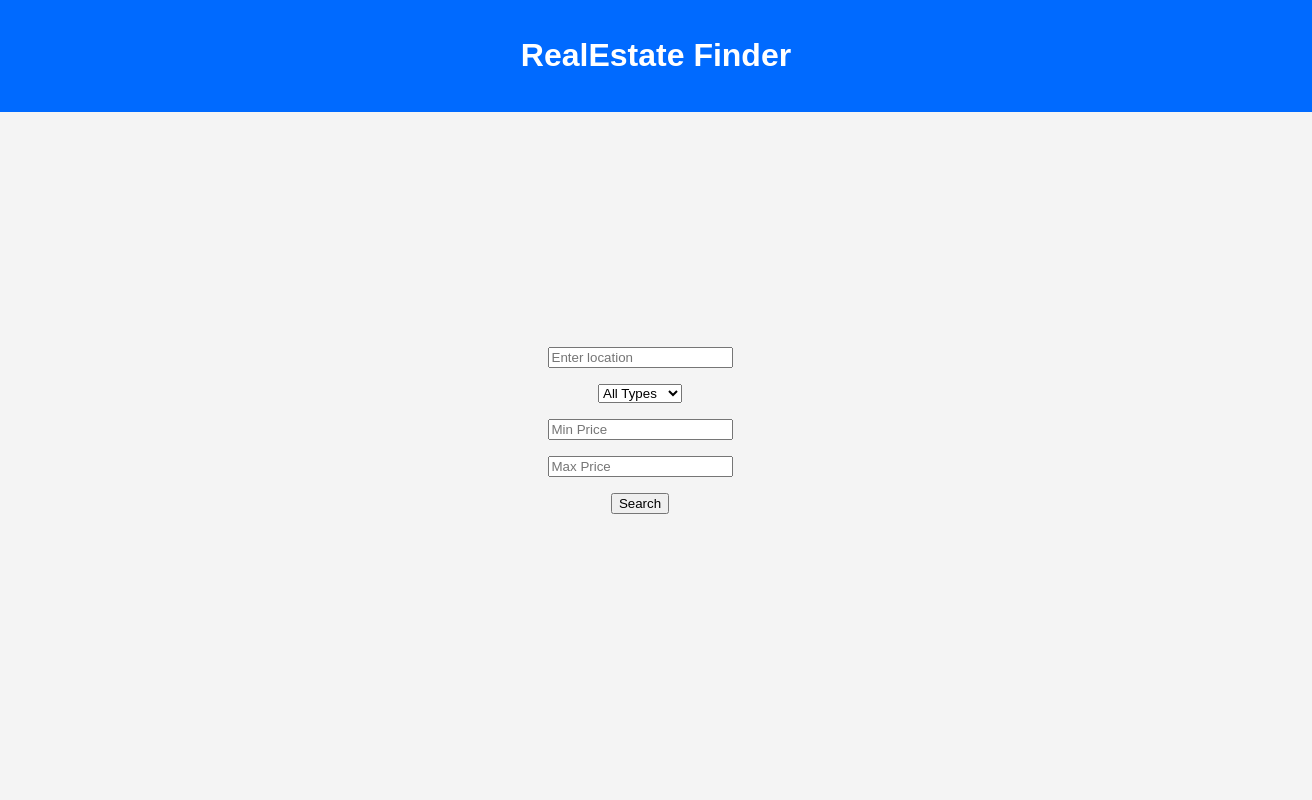
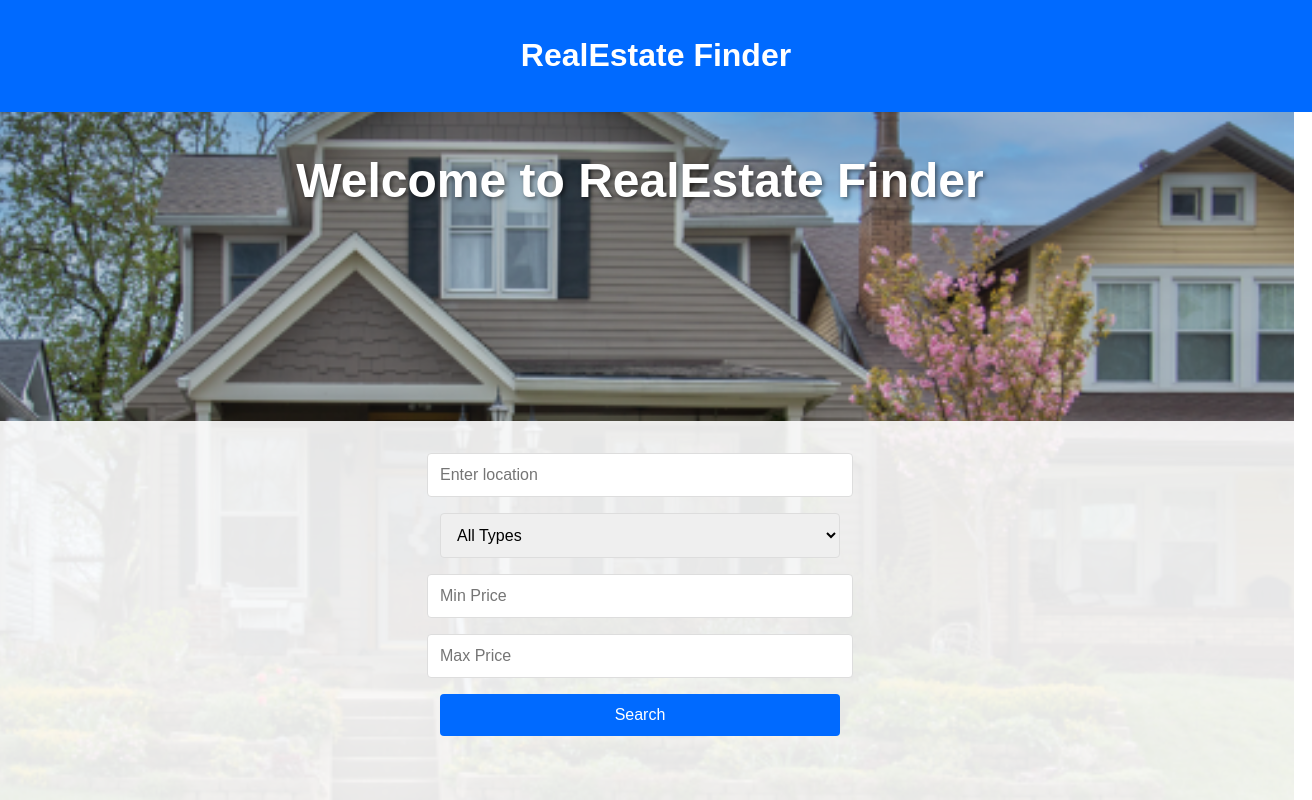
Before and after one commit to kjatkinson/Real-Estate-Finder-, a website: page index.html in a window 1280 px wide. Shown: the whole page, 1312 px wide, since content can reach past the window. Drawn offline with Linux system fonts and the light colour scheme.

Commit message:
backgroundImg

```diff
--- a/index.html
+++ b/index.html
@@ -10,50 +10,110 @@
             margin: 0;
             padding: 0;
             display: flex;
-            flex-direction: column; /* Stack header and main vertically */
-            align-items: center; /* Center content horizontally */
-            height: 100vh; /* Full height */
-            background-color: #f4f4f4; /* Optional: background color */
+            flex-direction: column;
+            align-items: center;
+            height: 100vh;
+            background-image: url('home.png');
+            background-size: cover;
+            background-position: center;
+            background-repeat: no-repeat;
+            background-attachment: fixed;
         }
+
         header {
             background-color: #006aff;
             color: white;
             padding: 1rem;
-            width: 100%; /* Full width */
-            text-align: center; /* Center header text */
-            position: fixed; /* Fix header to the top */
-            top: 0; /* Align to the top */
-            left: 0; /* Align to the left */
-            z-index: 1000; /* Ensure it stays above other content */
+            width: 100%;
+            text-align: center;
+            position: fixed;
+            top: 0;
+            left: 0;
+            z-index: 1000;
         }
+
+        .hero {
+            width: 100%;
+            height: 50vh;
+            display: flex;
+            justify-content: center;
+            align-items: center;
+            color: white;
+            text-align: center;
+            position: relative;
+        }
+
+        .hero h1 {
+            font-size: 3rem;
+            margin: 0;
+            text-shadow: 2px 2px 4px rgba(0, 0, 0, 0.5);
+        }
+
         main {
             display: flex;
             flex-direction: column;
-            justify-content: center; /* Center content vertically */
-            align-items: center; /* Center content horizontally */
-            flex-grow: 1; /* Allow main to grow and take available space */
-            margin-top: 60px; /* Space for fixed header */
+            justify-content: center;
+            align-items: center;
+            flex-grow: 1;
+            margin-top: 60px;
+            width: 100%;
+            padding: 2rem;
+            background-color: rgba(255, 255, 255, 0.9);
         }
+
         #search-form {
             display: flex;
-            flex-direction: column; /* Stack elements vertically */
-            align-items: center; /* Center elements */
-            gap: 1rem; /* Space between elements */
+            flex-direction: column;
+            align-items: center;
+            max-width: 400px;
+            width: 100%;
+            gap: 1rem;
         }
+
+        #search-form input,
+        #search-form select,
+        #search-form button {
+            width: 100%;
+            padding: 0.75rem;
+            font-size: 1rem;
+            border: 1px solid #ddd;
+            border-radius: 4px;
+        }
+
+        #search-form button {
+            background-color: #006aff;
+            color: white;
+            border: none;
+            cursor: pointer;
+            transition: background-color 0.3s;
+        }
+
+        #search-form button:hover {
+            background-color: #0056cc;
+        }
+
         #property-list {
             display: grid;
             grid-template-columns: repeat(auto-fill, minmax(250px, 1fr));
             gap: 1rem;
+            width: 100%;
+            max-width: 1200px;
+            margin-top: 2rem;
         }
+
         .property-card {
             border: 1px solid #ddd;
             padding: 1rem;
             border-radius: 4px;
+            background-color: white;
+            box-shadow: 0 2px 4px rgba(0, 0, 0, 0.1);
         }
+
         .property-card img {
             width: 100%;
             height: 200px;
             object-fit: cover;
+            border-radius: 4px;
         }
     </style>
 </head>
@@ -61,6 +121,11 @@
     <header>
         <h1>RealEstate Finder</h1>
     </header>
+
+    <section class="hero">
+        <h1>Welcome to RealEstate Finder</h1>
+    </section>
+
     <main>
         <form id="search-form">
             <input type="text" id="location" placeholder="Enter location">
@@ -76,6 +141,7 @@
         </form>
         <div id="property-list"></div>
     </main>
+
     <script src="app.js"></script>
 </body>
 </html>
--- a/style.css
+++ b/style.css
@@ -3,6 +3,9 @@ body {
     font-family: Arial, sans-serif;
     margin: 0;
     padding: 0;
+    background-image: ('Zill.png');
+
+
 }
 
 /* Header styling */
@@ -20,7 +23,6 @@ nav {
 
 /* Hero Section */
 .hero {
-    background-image: url('home.png'); /* Ensure correct path */
     background-size: cover;
     background-position: center;
     background-repeat: no-repeat;
```
